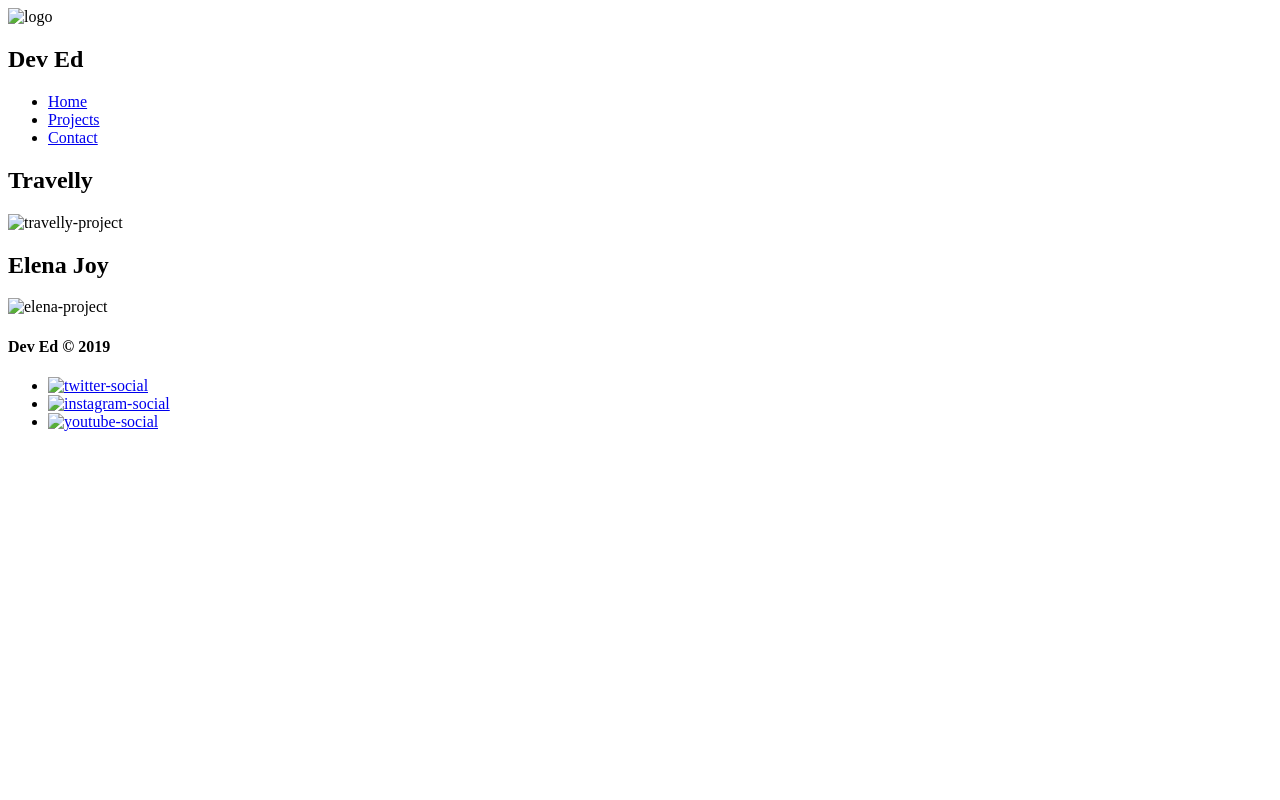
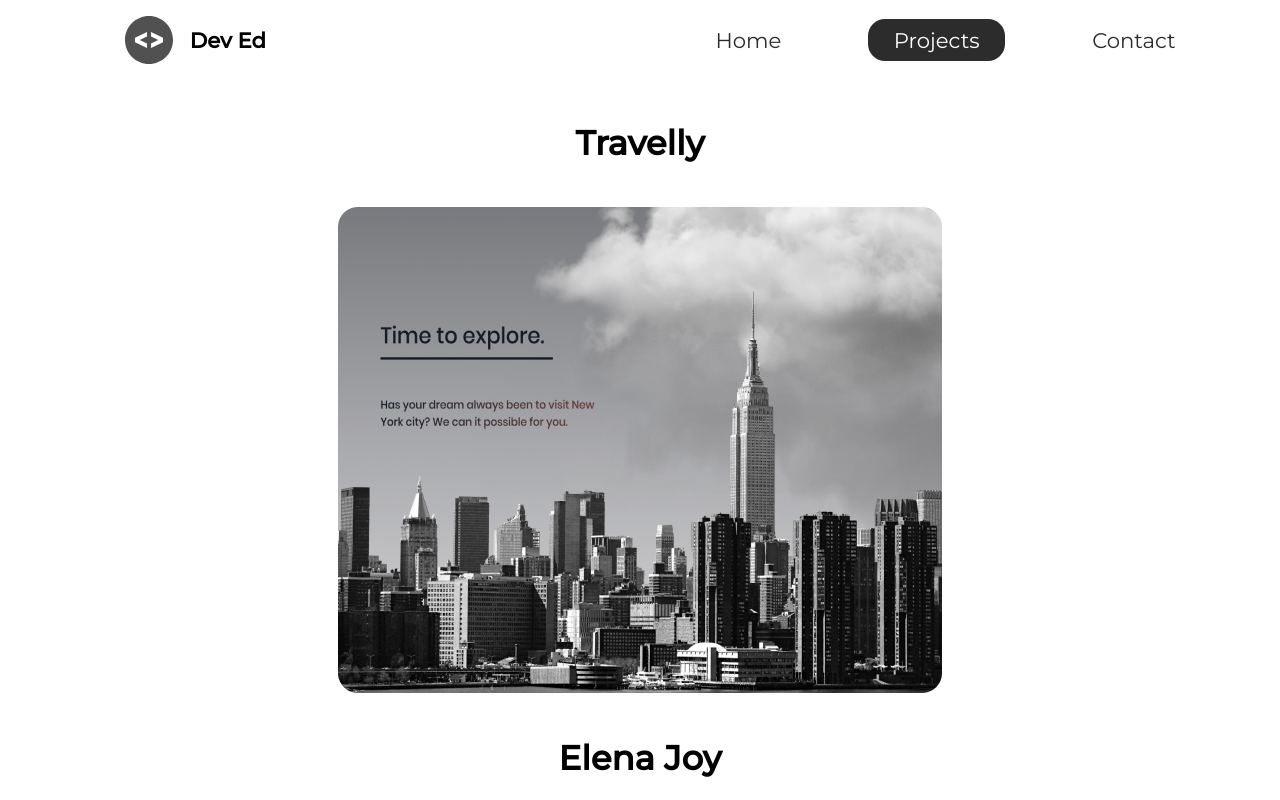
Before and after one commit to ValentinMaignanFolio/Portfolio, a plain HTML site: page projects/index.html in a window 1280 px wide. Shown: the top 800 px of the page. Drawn offline with nearby package versions, Linux system fonts and the light colour scheme; files that its build step writes are made by us from their sources; the site is published under a folder, as on GitHub Pages, so addresses that start at the root find nothing.

Commit message:
ajustement targeting pages internes

```diff
--- a/projects/index.html
+++ b/projects/index.html
@@ -7,39 +7,39 @@
         <meta name="robots" content="index,follow"/>
         <link rel="preconnect" href="https://fonts.gstatic.com">
         <link href="https://fonts.googleapis.com/css2?family=Montserrat:wght@400;500&display=swap" rel="stylesheet">
-        <link rel="stylesheet" href="/styles/style.css">
+        <link rel="stylesheet" href="../styles/style.css">
         <title>Dev Ed | Web developer </title>
     </head>
 <body>
     <header class="main-head">
         <nav>
             <div class="logo">
-                <img src="/icons/code.svg" alt="logo">
+                <img src="../icons/code.svg" alt="logo">
                 <h1>Dev Ed</h1>
             </div>
             <ul>
-                <li><a href="/index.html">Home</a></li>
-                <li><a class="active" href="/index.html">Projects</a></li>
-                <li><a href="/contact/">Contact</a></li>
+                <li><a href="../index.html">Home</a></li>
+                <li><a class="active" href="./index.html">Projects</a></li>
+                <li><a href="../contact/index.html">Contact</a></li>
             </ul>
         </nav>
     </header>
     <section class="projects">
         <div class="travelly">
             <h2>Travelly</h2>
-            <img src="/img/travelly.jpg" alt="travelly-project">
+            <img src="../img/travelly.jpg" alt="travelly-project">
         </div>
         <div class="travelly">
             <h2>Elena Joy</h2>
-            <img src="/img/elena-joy.jpg" alt="elena-project">
+            <img src="../img/elena-joy.jpg" alt="elena-project">
         </div>
     </section>
     <footer>
         <h4>Dev Ed &copy; 2019</h4>
         <ul>
-            <li><a href="#"><img src="/icons/twitter 1.svg" alt="twitter-social"></a></li>
-            <li><a href="#"><img src="/icons/instagram 1.svg" alt="instagram-social"></a></li>
-            <li><a href="#"><img src="/icons/youtube-symbol 1.svg" alt="youtube-social"></a></li>
+            <li><a href="#"><img src="../icons/twitter 1.svg" alt="twitter-social"></a></li>
+            <li><a href="#"><img src="../icons/instagram 1.svg" alt="instagram-social"></a></li>
+            <li><a href="#"><img src="../icons/youtube-symbol 1.svg" alt="youtube-social"></a></li>
         </ul>
     </footer>
 </body>
```
Also changed, not shown: contact/index.html (+8 -8 lines), index.html (+7 -7 lines).
